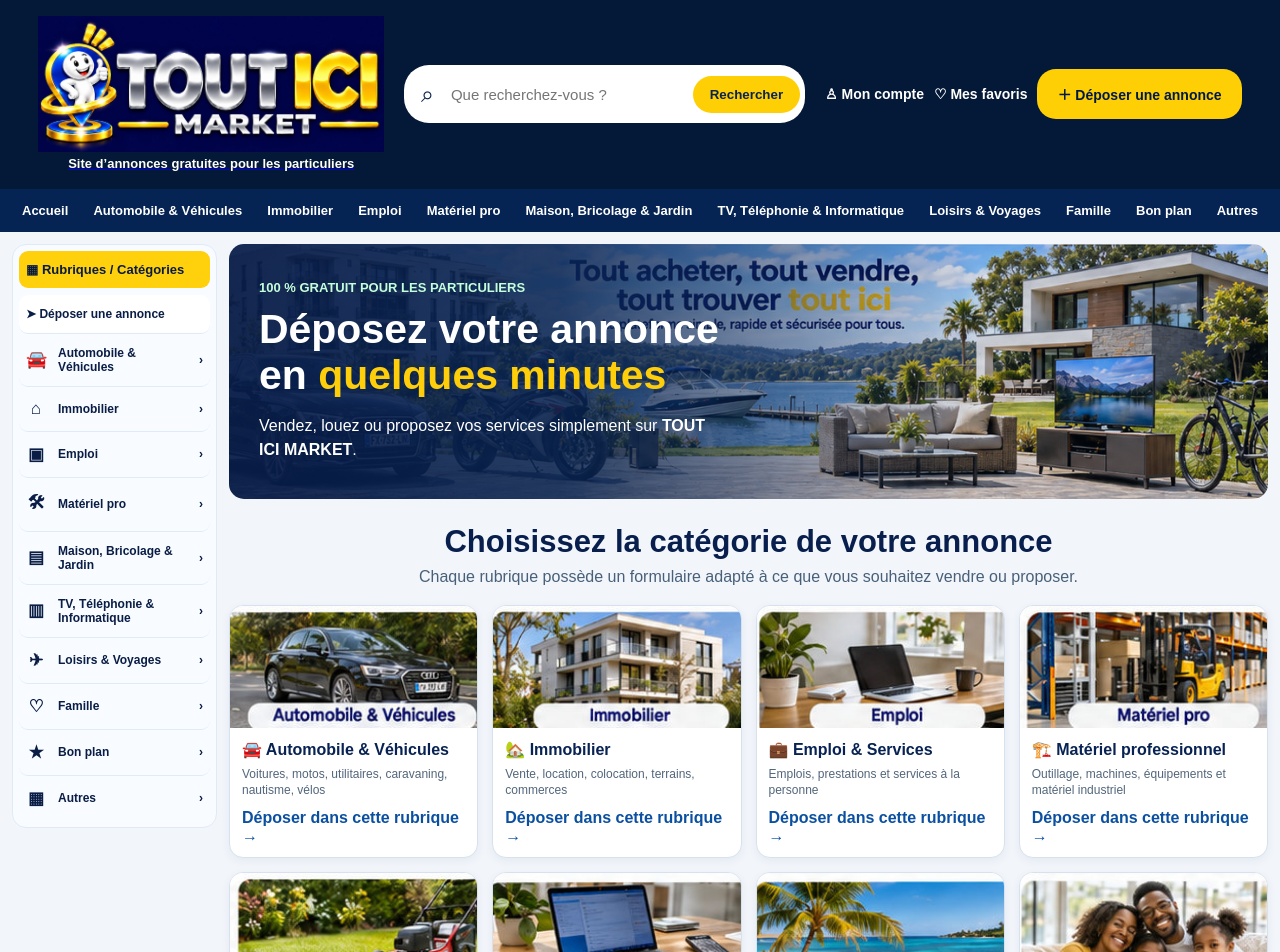
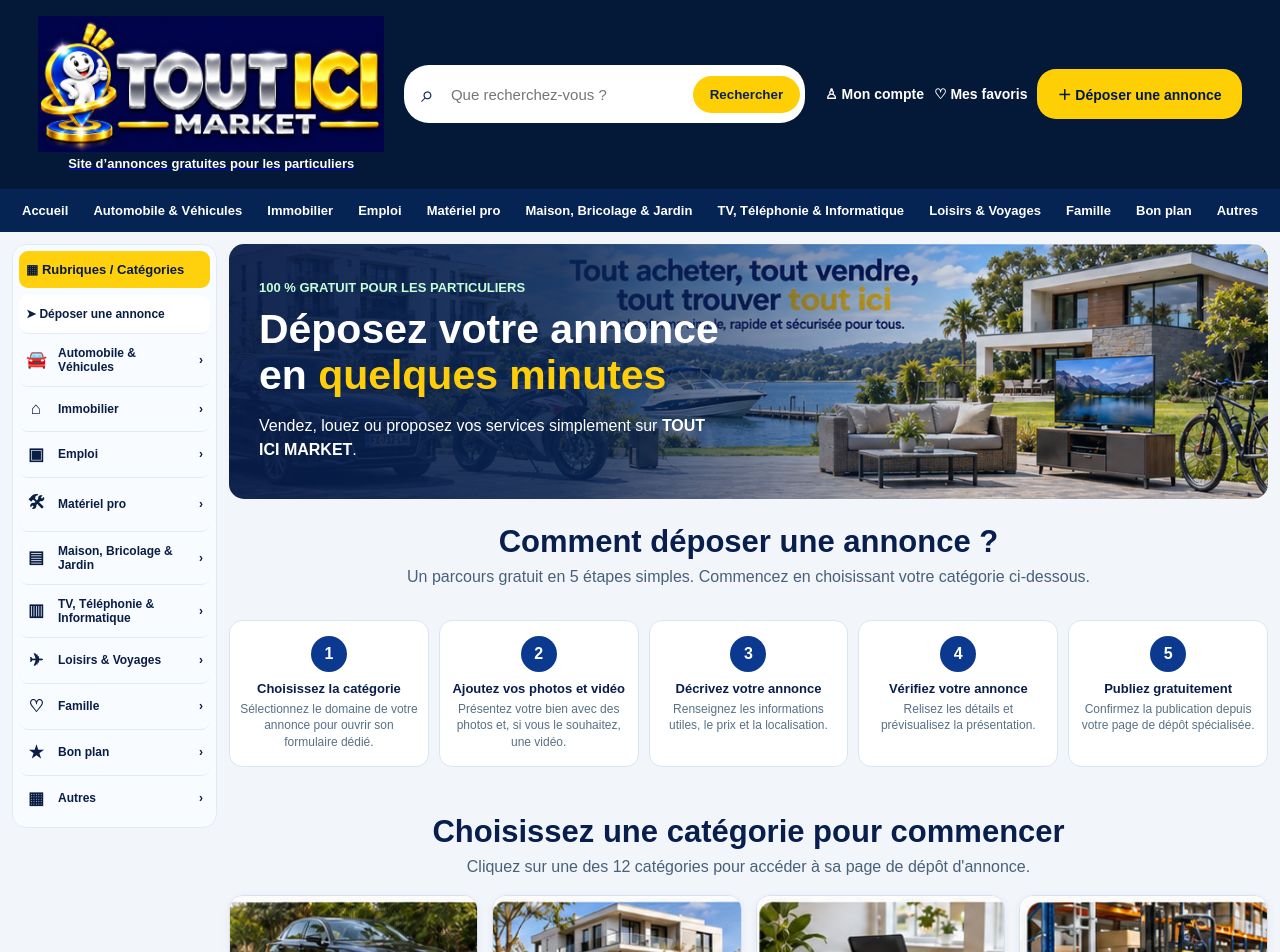
Before and after one commit to Touticimarket/tout-ici-market, a Next.js app: page /deposer in a window 1280 px wide. Shown: the top 952 px of the page. Built offline with nearby package versions, Linux system fonts and the light colour scheme.

Commit message:
Keep first deposit page explanatory only: 5 steps and category links, no form

```diff
--- a/app/deposer/page.tsx
+++ b/app/deposer/page.tsx
@@ -14,6 +14,11 @@ return <main className="depot-entry">
 .depot-entry .heading{text-align:center;padding:25px 8px 11px}
 .depot-entry .heading h2{margin:0;font-size:clamp(23px,2.5vw,31px)}
 .depot-entry .heading p{color:#486079;margin:8px 0}
+.depot-entry .steps-info{display:grid;grid-template-columns:repeat(5,minmax(0,1fr));gap:10px;margin:15px 0 22px}
+.depot-entry .step-info{border:1px solid #d8e5f3;border-radius:13px;padding:15px 10px;background:#fff;text-align:center}
+.depot-entry .step-info .step-number{display:flex;align-items:center;justify-content:center;background:#0b398f;color:#fff;border-radius:50%;width:36px;height:36px;margin:0 auto 9px;font-weight:900}
+.depot-entry .step-info strong{display:block;font-size:13px;margin:5px 0}
+.depot-entry .step-info small{display:block;color:#587086;font-size:12px;line-height:1.4}
 .depot-entry .cards{display:grid;grid-template-columns:repeat(4,minmax(0,1fr));gap:14px}
 .depot-entry .card{display:flex;flex-direction:column;min-width:0;text-decoration:none;color:#082353;background:#fff;border:1px solid #d7e2ee;border-radius:14px;overflow:hidden;box-shadow:0 3px 10px #15335b10;transition:transform .15s,border-color .15s}
 .depot-entry .card:hover,.depot-entry .card:focus-visible{transform:translateY(-3px);border-color:#ffbf00}
@@ -23,12 +28,22 @@ return <main className="depot-entry">
 .depot-entry .card small{font-size:12px;line-height:1.35;color:#52667b}
 .depot-entry .card .arrow{color:#0b50a0;font-weight:800;margin-top:auto;padding-top:4px}
 @media(max-width:1080px){.depot-entry .cards{grid-template-columns:repeat(3,minmax(0,1fr))}}
-@media(max-width:650px){.depot-entry .cards{grid-template-columns:repeat(2,minmax(0,1fr))}.depot-entry .card img{height:100px}.depot-entry .banner{min-height:200px}}
+@media(max-width:650px){.depot-entry .steps-info{grid-template-columns:repeat(2,minmax(0,1fr))}.depot-entry .cards{grid-template-columns:repeat(2,minmax(0,1fr))}.depot-entry .card img{height:100px}.depot-entry .banner{min-height:200px}}
 `}</style>
 <section className="banner"><div className="banner-copy"><div style={{color:"#c3ffda",fontWeight:800,fontSize:13,marginBottom:12}}>100 % GRATUIT POUR LES PARTICULIERS</div><h1>Déposez votre annonce en <span>quelques minutes</span></h1><p>Vendez, louez ou proposez vos services simplement sur <strong>TOUT ICI MARKET</strong>.</p></div></section>
-<div className="heading"><h2>Choisissez la catégorie de votre annonce</h2><p>Chaque rubrique possède un formulaire adapté à ce que vous souhaitez vendre ou proposer.</p></div>
+<div className="heading"><h2>Comment déposer une annonce ?</h2><p>Un parcours gratuit en 5 étapes simples. Commencez en choisissant votre catégorie ci-dessous.</p></div>
+<div className="steps-info" aria-label="Les cinq étapes du dépôt">
+{[
+["Choisissez la catégorie","Sélectionnez le domaine de votre annonce pour ouvrir son formulaire dédié."],
+["Ajoutez vos photos et vidéo","Présentez votre bien avec des photos et, si vous le souhaitez, une vidéo."],
+["Décrivez votre annonce","Renseignez les informations utiles, le prix et la localisation."],
+["Vérifiez votre annonce","Relisez les détails et prévisualisez la présentation."],
+["Publiez gratuitement","Confirmez la publication depuis votre page de dépôt spécialisée."]
+].map(([name,description],i)=><div className="step-info" key={name}><span className="step-number">{i+1}</span><strong>{name}</strong><small>{description}</small></div>)}
+</div>
+<div className="heading"><h2>Choisissez une catégorie pour commencer</h2><p>Cliquez sur une des 12 catégories pour accéder à sa page de dépôt d'annonce.</p></div>
 <div className="cards">{depotCategories.map(c=><Link className="card" href={c.slug==="automobile"?"/automobile/deposer":"/deposer/"+c.slug} key={c.slug}>
-<img src={"/accueil-reel/"+c.image+".svg"} alt="" /><div className="copy"><strong>{c.icone} {c.nom}</strong><small>{c.resume}</small><span className="arrow">Déposer dans cette rubrique →</span></div>
+<img src={"/accueil-reel/"+c.image+".svg"} alt="" /><div className="copy"><strong>{c.icone} {c.nom}</strong><small>{c.resume}</small><span className="arrow">Ouvrir la page de dépôt →</span></div>
 </Link>)}</div>
 <p style={{fontSize:13,color:"#4c6080",marginTop:20}}>Les annonces sont liées à votre compte. Les informations demandées diffèrent selon la catégorie. Les badges de vérification sont attribués uniquement après contrôle réel.</p>
 </main>;
```
